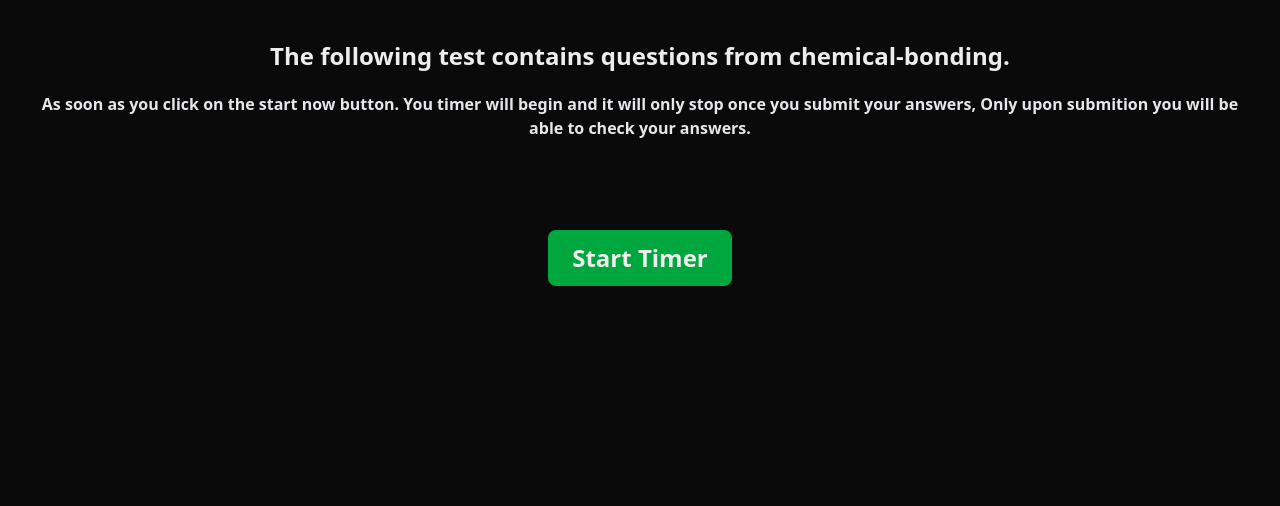
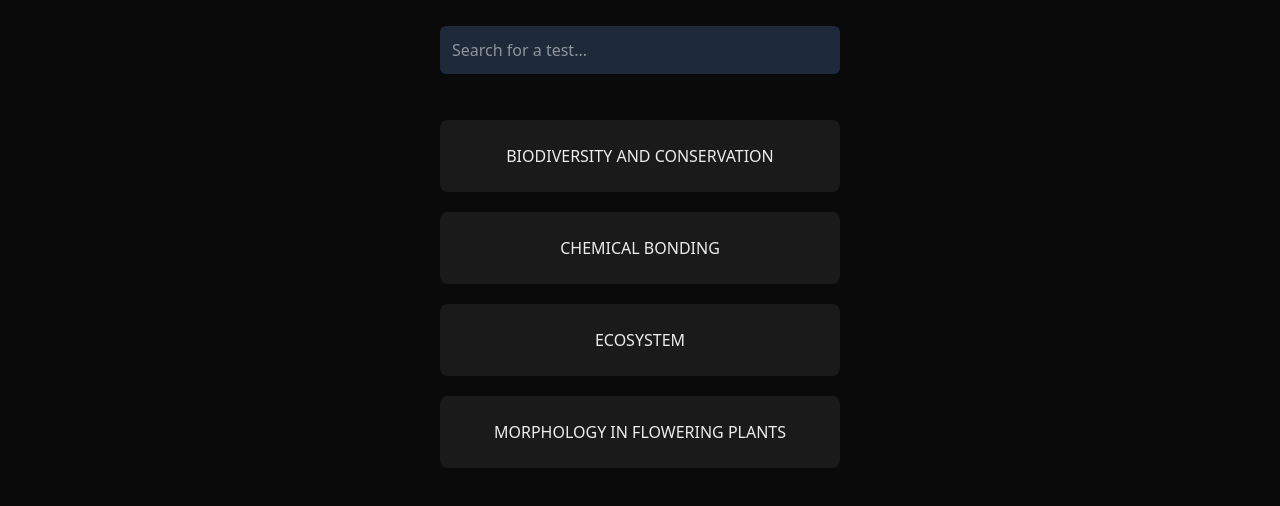
Before and after one commit to chetanvaswani/neet-test-site, a React (Vite) app: page / in a window 1280 px wide. Shown: the top 506 px of the page. Built offline with nearby package versions, Linux system fonts and the light colour scheme.

Commit message:
search test and home page added

```diff
--- a/package.json
+++ b/package.json
@@ -11,6 +11,7 @@
   },
   "dependencies": {
     "@tailwindcss/vite": "^4.0.13",
+    "lucide-react": "^0.482.0",
     "react": "^19.0.0",
     "react-dom": "^19.0.0",
     "react-router-dom": "^7.3.0",
--- a/src/App.jsx
+++ b/src/App.jsx
@@ -1,20 +1,28 @@
 import { useEffect, useState } from "react";
 import Question from "./Question";
+import Home from "./Home";
 
 function App() {
   const [questions, setQuestions] = useState(null);
   const [error, setError] = useState(false);
-  const [fileName, setFileName] = useState("chemical-bonding"); // Default file
-  // results object maps question numbers to "Correct", "Incorrect", or "Not Answered!"
+  const [fileName, setFileName] = useState("chemical-bonding");
   const [results, setResults] = useState({});
   const [submit, setSubmit] = useState(false);
   const [started, setStarted] = useState(false);
   const [time, setTime] = useState(0);
+  const urlParams = new URLSearchParams(window.location.search);
+  const extractedFileName = urlParams.get("test") || null;
+
+  if (extractedFileName == null){
+    return (
+      <div>
+        <Home />
+      </div>
+    )
+  }
 
   // Load questions based on URL parameter
   useEffect(() => {
-    const urlParams = new URLSearchParams(window.location.search);
-    const extractedFileName = urlParams.get("test") || "chemical-bonding";
     setFileName(extractedFileName);
 
     import(`./questions/${extractedFileName}.js`)
@@ -77,10 +85,22 @@ function App() {
         totalNotAnswered++;
       }
     });
-    const totalQue = questions.length
-    const formattedTime = `${ Math.floor(time/3600) < 10 ? "0" + Math.floor(time/3600) : Math.floor(time/3600) }:${ (Math.floor(time/60)) % 60 < 10 ? "0" + (Math.floor(time/60)) % 60 : (Math.floor(time/60)) % 60 }:${ (time % 60) < 10 ? "0" + (time % 60): (time % 60) }`
-    // Build summary message including total time.
-    const statsMessage = `Time Taken: ${formattedTime}\nTotal Correct: ${totalCorrect}/${totalQue}\nTotal Incorrect: ${totalIncorrect}/${totalQue}\nNot Answered: ${totalNotAnswered}/${totalQue}\n\n`;
+    const totalQue = questions.length;
+    const percentageCorrect = Math.round((totalCorrect / totalQue) * 100);
+    const percentageIncorrect = Math.round((totalIncorrect / totalQue) * 100);
+    const percentageNotAnswered = Math.round((totalNotAnswered / totalQue) * 100);
+
+    // Format the time duration (hh:mm:ss)
+    const formattedTime = `${Math.floor(time / 3600) < 10 ? "0" + Math.floor(time / 3600) : Math.floor(time / 3600)}:${(Math.floor(time / 60) % 60) < 10 ? "0" + (Math.floor(time / 60) % 60) : (Math.floor(time / 60) % 60)}:${(time % 60) < 10 ? "0" + (time % 60) : (time % 60)}`;
+
+    // Get current date and time issued
+    const now = new Date();
+    const dateIssued = now.toISOString().split('T')[0]; // Format: YYYY-MM-DD
+    const timeIssued = now.toTimeString().split(' ')[0]; // Format: HH:MM:SS
+
+    // Build summary message including test metadata.
+    const statsMessage = `Test: ${fileName}\nDate: ${dateIssued}\nTime Issued: ${timeIssued}\nDuration: ${formattedTime}\nTotal Questions: ${totalQue}\nCorrect: ${totalCorrect} (${percentageCorrect}%)\nIncorrect: ${totalIncorrect} (${percentageIncorrect}%)\nNot Answered: ${totalNotAnswered} (${percentageNotAnswered}%)\n\n`;
+
     // Build detailed results per question.
     const detailsMessage = questions
       .map(({ queNum }) => {
@@ -94,6 +114,7 @@ function App() {
     const whatsappLink = `https://api.whatsapp.com/send?text=${encodedMessage}`;
     window.open(whatsappLink, "_blank");
   };
+
 
   // Before starting, show only the "Start Timer" screen.
   if (!started) {
--- /dev/null
+++ b/src/Home.jsx
@@ -0,0 +1,69 @@
+import { useEffect, useState } from "react";
+import { X } from "lucide-react";
+
+export default function Home() {
+  const [tests, setTests] = useState([]);
+  const [searchQuery, setSearchQuery] = useState("");
+
+  useEffect(() => {
+    // Dynamically get all files from questions folder
+    const modules = import.meta.glob("./questions/*.js");
+
+    // Extract filenames and remove extensions
+    const testFiles = Object.keys(modules).map((filePath) => {
+      const name = filePath.split("/");
+      return name[name.length - 1].split(".")[0];
+    });
+    setTests(testFiles);
+  }, []);
+
+  const handleSearch = (e) => {
+    setSearchQuery(e.target.value.toLowerCase());
+  };
+
+  const handleClearSearch = () => {
+    setSearchQuery("");
+  };
+
+  const filteredTests = tests.filter((test) =>
+    test.toLowerCase().includes(searchQuery)
+  );
+
+  const handleClick = (test) => {
+    window.location.href = `?test=${test}`;
+  };
+
+  return (
+    <div className="h-screen overflow-hidden w-screen bg-[#0a0a0a] text-[#ededed] flex flex-col items-center gap-6">
+      <div className="w-full flex justify-center items-center h-[100px] z-10 bg-[#0a0a0a] fixed top-0 p-0">
+        <div className="relative w-[90%] max-w-[400px]">
+          <input
+            type="text"
+            placeholder="Search for a test..."
+            value={searchQuery}
+            onChange={handleSearch}
+            className="w-full p-3 rounded-md bg-gray-800 text-white pr-10"
+          />
+          {searchQuery && (
+            <X
+              size={20}
+              className="absolute right-3 top-1/2 -translate-y-1/2 text-gray-400 cursor-pointer hover:text-white"
+              onClick={handleClearSearch}
+            />
+          )}
+        </div>
+      </div>
+      <div className="relative top-[100px] w-full h-full overflow-y-scroll gap-5 flex flex-col justify-start items-center mt-5">
+        {filteredTests.map((test) => (
+          <div
+            key={test}
+            className="bg-[#1a1a1a] h-fit p-6 flex justify-center items-center rounded-lg w-[90%] max-w-[400px] text-center cursor-pointer hover:bg-blue-600 transition"
+            onClick={() => handleClick(test)}
+          >
+            {test.replace(/-/g, " ").toUpperCase()}
+          </div>
+        ))}
+      </div>
+    </div>
+  );
+}
--- a/src/questions/biology.js
+++ /dev/null
@@ -1,34 +0,0 @@
-const QUESTIONS = [
-    {
-      queNum: 1,
-      question: "What is the powerhouse of a cell?",
-      options: ["Mitochondria", "Tissue", "Ungli", "Bangladesh"],
-      answer: "Mitochondria",
-    },
-    {
-      queNum: 2,
-      question: "Which organ produces insulin?",
-      options: ["Liver", "Pancreas", "Kidney", "Heart"],
-      answer: "Pancreas",
-    },
-    {
-      queNum: 3,
-      question: "What is the basic unit of life?",
-      options: ["Atom", "Molecule", "Cell", "Organ"],
-      answer: "Cell",
-    },
-    {
-      queNum: 4,
-      question: "Which blood cells help in clotting?",
-      options: ["Red Blood Cells", "White Blood Cells", "Platelets", "Plasma"],
-      answer: "Platelets",
-    },
-    {
-      queNum: 5,
-      question: "Which vitamin is produced when skin is exposed to sunlight?",
-      options: ["Vitamin A", "Vitamin B", "Vitamin C", "Vitamin D"],
-      answer: "Vitamin D",
-    },
-  ];
-
-  export default QUESTIONS;
```
Also changed, not shown: 1 other file (tests, documents, lock files or other folders).
